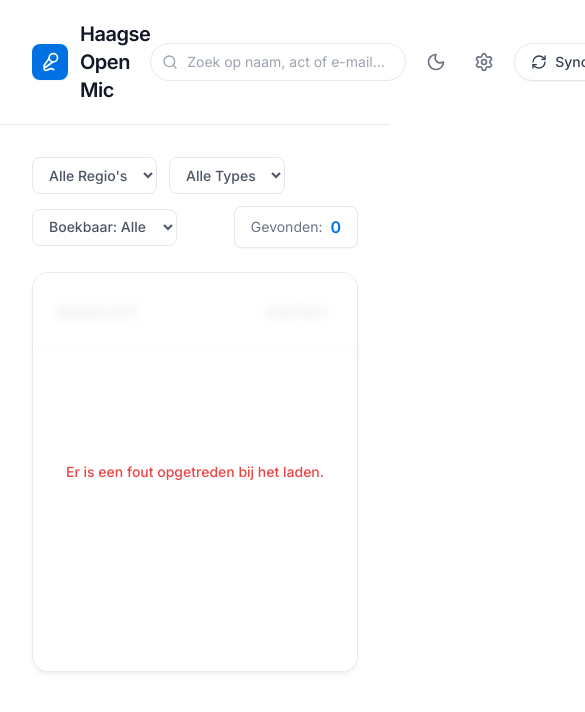
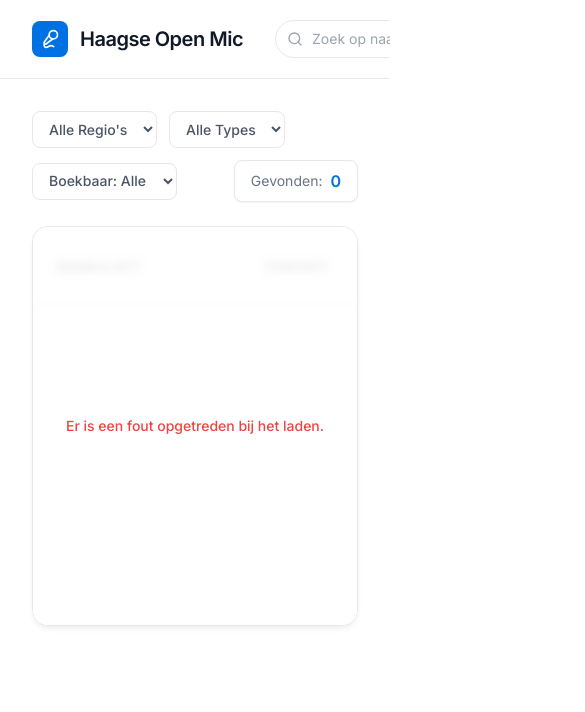
Before and after one commit to juiceboyy/Openmic-App, a plain HTML site: page index.html in a window 390 px wide. Shown: the top 712 px of the page, 585 px wide, since content can reach past the window. Drawn offline with nearby package versions, Linux system fonts and the light colour scheme; no server answers.

Commit message:
fix UI responsiveness

```diff
--- a/index.html
+++ b/index.html
@@ -29,8 +29,9 @@
     class="antialiased h-screen flex flex-col font-sans overflow-hidden bg-white dark:bg-gray-900 text-gray-900 dark:text-gray-100 transition-colors duration-200">
 
     <header
-        class="glass-header sticky top-0 z-30 px-8 py-5 flex justify-between items-center bg-white/80 dark:bg-gray-900/80 backdrop-blur-md border-b border-gray-200 dark:border-gray-800 transition-colors">
-        <div class="flex items-center gap-3">
+        class="glass-header sticky top-0 z-30 bg-white/80 dark:bg-gray-900/80 backdrop-blur-md border-b border-gray-200 dark:border-gray-800 transition-colors overflow-x-auto">
+        <div class="flex justify-between items-center px-8 py-5 min-w-max w-full">
+            <div class="flex items-center gap-3 mr-8">
             <div class="bg-apple-blue p-2 rounded-lg text-white shadow-sm">
                 <i data-lucide="mic-2" class="w-5 h-5"></i>
             </div>
@@ -41,7 +42,7 @@
                 <i data-lucide="search"
                     class="absolute left-3 top-1/2 transform -translate-y-1/2 text-gray-400 w-4 h-4"></i>
                 <input type="text" id="search-input" placeholder="Zoek op naam, act of e-mail..."
-                    class="pl-9 pr-4 py-2 border border-gray-200 dark:border-gray-700 rounded-full text-sm focus:outline-none focus:ring-2 focus:ring-apple-blue/50 w-64 lg:w-72 bg-white dark:bg-gray-800 dark:text-white dark:placeholder-gray-400 transition-all">
+                    class="pl-9 pr-4 py-2 border border-gray-200 dark:border-gray-700 rounded-full text-sm focus:outline-none focus:ring-2 focus:ring-apple-blue/50 w-40 md:w-64 lg:w-72 bg-white dark:bg-gray-800 dark:text-white dark:placeholder-gray-400 transition-all">
             </div>
 
             <button id="btn-toggle-theme" data-action="toggleTheme"
@@ -77,6 +78,7 @@
                 class="bg-apple-blue hover:bg-blue-600 text-white px-5 py-2 rounded-full text-sm font-medium transition-colors shadow-sm flex items-center gap-2">
                 <i data-lucide="plus" class="w-4 h-4"></i> Nieuw Contact
             </button>
+        </div>
         </div>
     </header>
 
```
